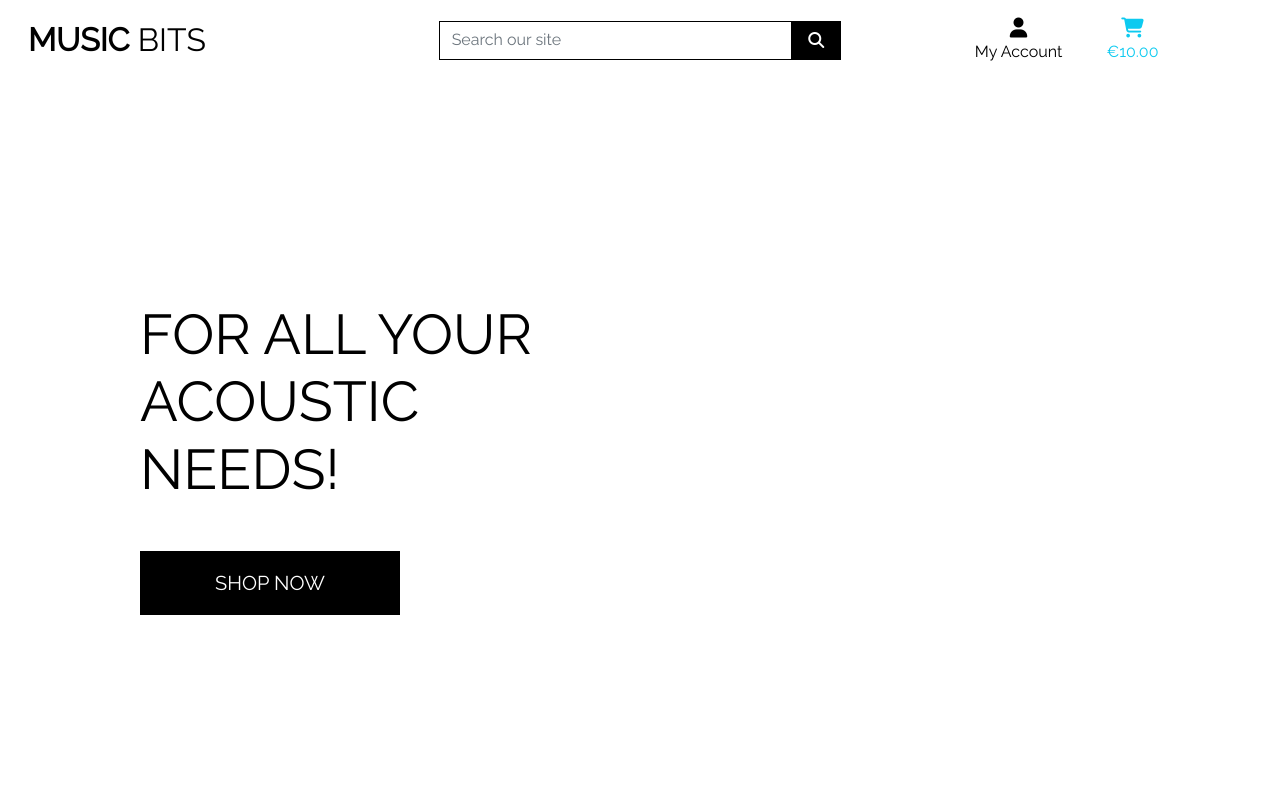
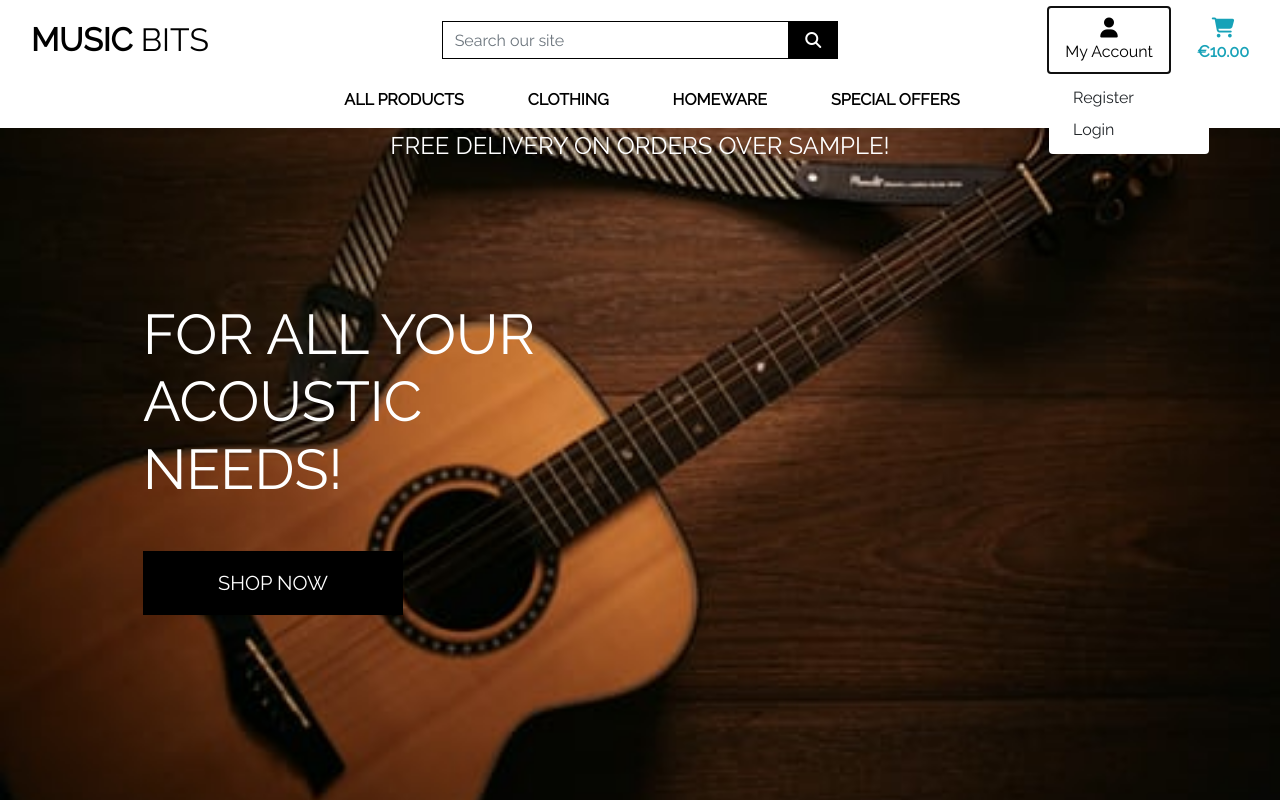
Before and after one commit to pbtrad/MS4-Mock-3, a Django app: template home/templates/home/index.html in a window 1280 px wide, after a click on "My Account". Run offline with Django 3.2, Linux system fonts and the light colour scheme; the template is opened without the code that fills it: most values are stand-ins (such as "Sample title", 1, 10 or a date in 2020); some libraries are stand-ins or nearby versions.

Commit message:
Added search and cart options to mobile dropdown nav

```diff
--- a/home/templates/home/index.html
+++ b/home/templates/home/index.html
@@ -13,7 +13,7 @@
     <div class="container h-100">
         <div class="row h-100">
             <div class="col-7 col-md-6 my-auto">
-                <h1 class="display-4 logo-font text-black">
+                <h1 class="display-4 logo-font text-white">
                     For all your acoustic needs!
                 </h1>
                 <div class="my-5">
--- a/static/css/base.css
+++ b/static/css/base.css
@@ -3,7 +3,7 @@ html {
 }
 
 body {
-    background: url('') no-repeat center center fixed;
+    background: url('/media/landing-page1.jpeg') no-repeat center center fixed;
     background-size: cover;
     height: calc(100vh - 164px);
     color: #555;
@@ -78,3 +78,31 @@ body {
         padding-top: 164px;
     }
 }
+
+@media (max-width: 992px) {
+    .navbar-collapse {
+        position: fixed;
+        top: 50px;
+        left: 0;
+        padding-left: 15px;
+        padding-right: 15px;
+        padding-bottom: 15px;
+        width: 50%;
+        height: 100%;
+        background: white;
+    }
+
+    .navbar-collapse.collapsing {
+        left: -75%;
+        transition: height 0s ease;
+    }
+
+    .navbar-collapse.show {
+        left: 0;
+        transition: left 300ms ease-in-out;
+    }
+
+    .navbar-toggler.collapsed ~ .navbar-collapse {
+        transition: left 500ms ease-in-out;
+    }
+}
--- a/templates/base.html
+++ b/templates/base.html
@@ -14,7 +14,7 @@
     {% endblock %}
 
     {% block corecss %}
-    <link href="https://cdn.jsdelivr.net/npm/bootstrap@5.0.0-beta2/dist/css/bootstrap.min.css" rel="stylesheet" integrity="sha384-BmbxuPwQa2lc/FVzBcNJ7UAyJxM6wuqIj61tLrc4wSX0szH/Ev+nYRRuWlolflfl" crossorigin="anonymous">
+    <link rel="stylesheet" href="https://stackpath.bootstrapcdn.com/bootstrap/4.4.1/css/bootstrap.min.css" integrity="sha384-Vkoo8x4CGsO3+Hhxv8T/Q5PaXtkKtu6ug5TOeNV6gBiFeWPGFN9MuhOf23Q9Ifjh" crossorigin="anonymous">
     <link href="https://fonts.googleapis.com/css2?family=Raleway&display=swap" rel="stylesheet">
     <link rel="stylesheet" href="{% static 'css/base.css' %}">
     {% endblock %}
@@ -24,8 +24,9 @@
 
     {% block corejs %}
     <script src="https://kit.fontawesome.com/5e3229afbc.js" crossorigin="anonymous"></script>
-    <script src="https://cdnjs.cloudflare.com/ajax/libs/jquery/3.5.1/jquery.min.js" integrity="sha512-bLT0Qm9VnAYZDflyKcBaQ2gg0hSYNQrJ8RilYldYQ1FxQYoCLtUjuuRuZo+fjqhx/qtq/1itJ0C2ejDxltZVFg==" crossorigin="anonymous"></script>
-    <script src="https://cdn.jsdelivr.net/npm/bootstrap@5.0.0-beta2/dist/js/bootstrap.bundle.min.js" integrity="sha384-b5kHyXgcpbZJO/tY9Ul7kGkf1S0CWuKcCD38l8YkeH8z8QjE0GmW1gYU5S9FOnJ0" crossorigin="anonymous"></script>
+    <script src="https://code.jquery.com/jquery-3.4.1.slim.min.js" integrity="sha384-J6qa4849blE2+poT4WnyKhv5vZF5SrPo0iEjwBvKU7imGFAV0wwj1yYfoRSJoZ+n" crossorigin="anonymous"></script>
+        <script src="https://cdn.jsdelivr.net/npm/popper.js@1.16.0/dist/umd/popper.min.js" integrity="sha384-Q6E9RHvbIyZFJoft+2mJbHaEWldlvI9IOYy5n3zV9zzTtmI3UksdQRVvoxMfooAo" crossorigin="anonymous"></script>
+        <script src="https://stackpath.bootstrapcdn.com/bootstrap/4.4.1/js/bootstrap.min.js" integrity="sha384-wfSDF2E50Y2D1uUdj0O3uMBJnjuUD4Ih7YwaYd1iqfktj0Uod8GCExl3Og8ifwB6" crossorigin="anonymous"></script>
     {% endblock %}
 
     {% block extra_js %}
@@ -94,6 +95,20 @@
                 </ul>
             </div>
         </div>
+        <div class="row bg-white">
+            <nav class="navbar navbar-expand-lg navbar-light w-100">
+                <button class="navbar-toggler ml-auto" type="button" data-toggle="collapse" data-target="#main-nav" aria-controls="main-nav" aria-expanded="false" aria-label="Toggle navigation">
+                    <span class="navbar-toggler-icon"></span>
+                </button>
+
+                {% include 'includes/main-nav.html' %}
+            </nav>
+        </div>
+        <div id="delivery-banner" class="row text-center d-none d-lg-block">
+            <div class="col bg-black text-white">
+                <h4 class="logo-font my-1">Free delivery on orders over {{ free_shipping_threshold }}!</h4>
+            </div>
+        </div>
     </header>
 
     {% if messages %}
--- /dev/null
+++ b/templates/includes/main-nav.html
@@ -0,0 +1,106 @@
+<div class="collapse navbar-collapse" id="main-nav">
+    <ul class="navbar-nav w-auto mx-auto">
+        <li class="list-inline-item">
+            <a class="text-black nav-link d-block d-lg-none" href="#" id="mobile-search" data-toggle="dropdown" aria-haspopup="true" aria-expanded="false">
+                <div class="text-center">
+                    <div><i class="fas fa-search fa-lg"></i></div>
+                    <p class="my-0">Search</p>
+                </div>
+            </a>
+            <div class="dropdown-menu border-0 w-100 p-3 rounded-0 my-0" aria-labelledby="mobile-search">
+                <form class="form" method="GET" action="">
+                    <div class="input-group w-100">
+                        <input class="form-control border border-black rounded-0" type="text" name="q" placeholder="Search our site">
+                        <div class="input-group-append">
+                            <button class="form-control form-control btn btn-black border border-black rounded-0" type="submit">
+                                <span class="icon">
+                                    <i class="fas fa-search"></i>
+                                </span>
+                            </button>
+                        </div>
+                    </div>
+                </form>
+            </div>
+        </li>
+        <li class="list-inline-item dropdown">
+            <a class="text-black nav-link d-block d-lg-none" href="#" id="user-options" data-toggle="dropdown" aria-haspopup="true" aria-expanded="false">
+                <div class="text-center">
+                    <div><i class="fas fa-user fa-lg"></i></div>
+                    <p class="my-0">My Account</p>
+                </div>
+            </a>
+            <div class="dropdown-menu border-0" aria-labelledby="user-options">
+                {% if request.user.is_authenticated %}
+                    {% if request.user.is_superuser %}
+                        <a href="{% url 'account_logout' %}" class="dropdown-item">Product Management</a>
+                    {% endif %}
+                    <a href="{% url 'profile' %}" class="dropdown-item">My Profile</a>
+                    <a href="{% url 'account_logout' %}" class="dropdown-item">Logout</a>
+                {% else %}
+                    <a href="{% url 'account_signup' %}" class="dropdown-item">Register</a>
+                    <a href="{% url 'account_login' %}" class="dropdown-item">Login</a>
+                {% endif %}
+            </div>
+        </li>
+        <li class="list-inline-item">
+            <a class="{% if grand_total %}text-primary font-weight-bold{% else %}text-black{% endif %} nav-link d-block d-lg-none" href="">
+                <div class="text-center">
+                    <div><i class="fas fa-shopping-bag fa-lg"></i></div>
+                    <p class="my-0">
+                        {% if grand_total %}
+                            €{{ grand_total|floatformat:2 }}
+                        {% else %}
+                            €0.00
+                        {% endif %}
+                    </p>
+                </div>
+            </a>
+        </li>
+        <li class="nav-item dropdown">
+            <a class="logo-font font-weight-bold nav-link text-black mr-5" href="#" id="all-products-link" data-toggle="dropdown" aria-haspopup="true" aria-expanded="false">
+                All Products
+            </a>
+            <div class="dropdown-menu border-0" aria-labelledby="all-products-link">
+                <a href="" class="dropdown-item">By Price</a>
+                <a href="" class="dropdown-item ">By Rating</a>
+                <a href="" class="dropdown-item ">By Category</a>
+                <a href="" class="dropdown-item">All Products</a>
+            </div>
+        </li>
+
+        <li class="nav-item dropdown">
+            <a class="logo-font font-weight-bold nav-link text-black mr-5" href="#" id="clothing-link" data-toggle="dropdown" aria-haspopup="true" aria-expanded="false">
+                Clothing
+            </a>
+            <div class="dropdown-menu border-0" aria-labelledby="clothing-link">
+                <a href="" class="dropdown-item">Activewear &amp; Essentials</a>
+                <a href="" class="dropdown-item">Jeans</a>
+                <a href="" class="dropdown-item">Shirts</a>
+                <a href="" class="dropdown-item">All Clothing</a>
+            </div>
+        </li>
+
+        <li class="nav-item dropdown">
+            <a class="logo-font font-weight-bold nav-link text-black mr-5" href="#" id="homeware-link" data-toggle="dropdown" aria-haspopup="true" aria-expanded="false">
+                Homeware
+            </a>
+            <div class="dropdown-menu border-0" aria-labelledby="homeware-link">
+                <a href="" class="dropdown-item">Bed &amp; Bath</a>
+                <a href="" class="dropdown-item">Kitchen &amp; Dining</a>
+                <a href="" class="dropdown-item">All Homeware</a>
+            </div>
+        </li>
+
+        <li class="nav-item dropdown">
+            <a class="logo-font font-weight-bold nav-link text-black" href="#" id="specials-link" data-toggle="dropdown" aria-haspopup="true" aria-expanded="false">
+                Special Offers
+            </a>
+            <div class="dropdown-menu border-0" aria-labelledby="specials-link">
+                <a href="" class="dropdown-item">New Arrivals</a>
+                <a href="" class="dropdown-item">Deals</a>
+                <a href="" class="dropdown-item">Clearance</a>
+                <a href="" class="dropdown-item">All Specials</a>
+            </div>
+        </li>
+    </ul>
+</div>
```
Also changed, not shown: templates/includes/mobile-top-header.html (added, +57 -0 lines), media/landing-page1.jpeg (added).
